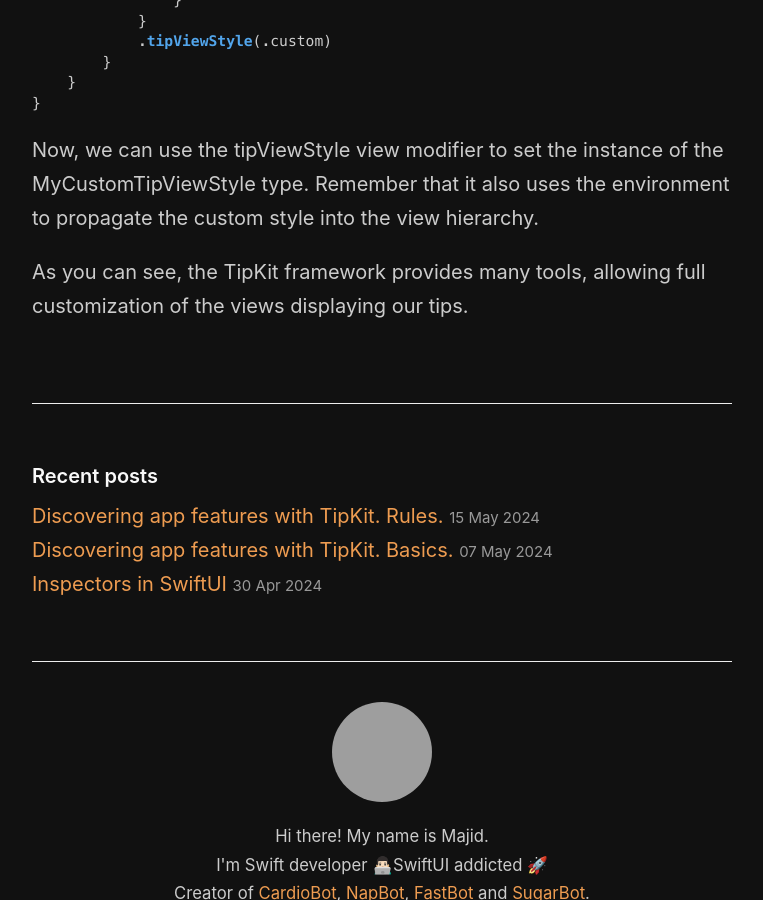
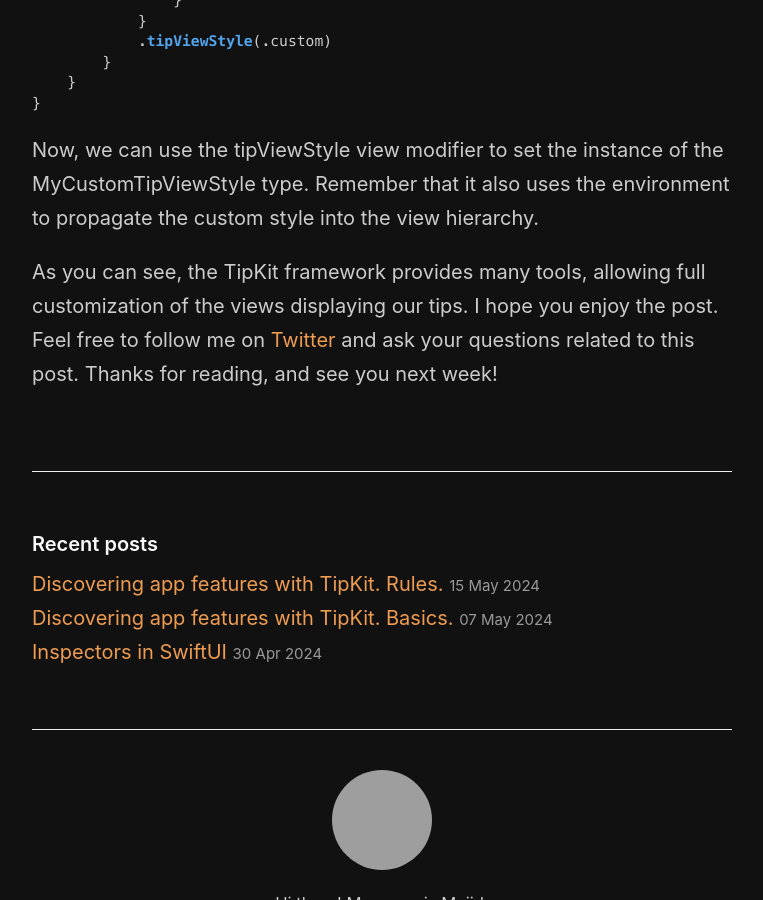
Before and after one commit to mecid/mecid.github.io, a Jekyll site: the page built from _posts/2024-05-21-discovering-app-features-with-tipkit-customizations.md, in a window 1280 px wide and 900 px high, scrolled down 4912 px, cut to the strip 0-900 px from the top of the window. Shown: the whole strip, without its empty margins (258-1021 px from the left). Built offline with Jekyll 4.4.1, drawn with Linux system fonts in a browser that asks for light colours; grey boxes are pictures that could not be loaded.

Commit message:
tipkit customization post conclusion added

```diff
--- a/_posts/2024-05-21-discovering-app-features-with-tipkit-customizations.md
+++ b/_posts/2024-05-21-discovering-app-features-with-tipkit-customizations.md
@@ -201,4 +201,4 @@ struct ContentView: View {
 
 Now, we can use the tipViewStyle view modifier to set the instance of the MyCustomTipViewStyle type. Remember that it also uses the environment to propagate the custom style into the view hierarchy.
 
-As you can see, the TipKit framework provides many tools, allowing full customization of the views displaying our tips.
+As you can see, the TipKit framework provides many tools, allowing full customization of the views displaying our tips. I hope you enjoy the post. Feel free to follow me on [Twitter](https://twitter.com/mecid) and ask your questions related to this post. Thanks for reading, and see you next week!
```
